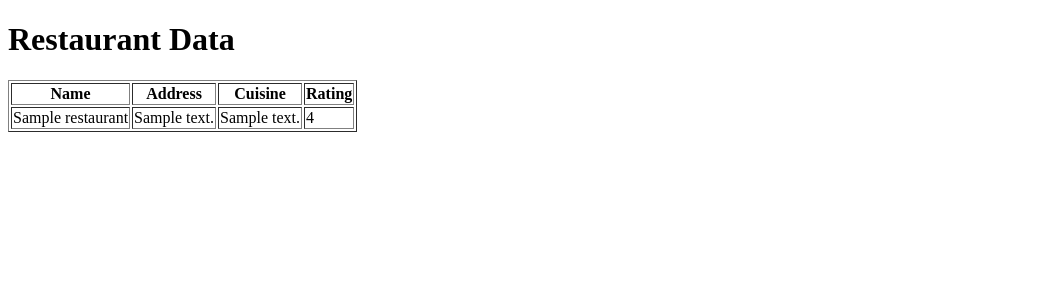
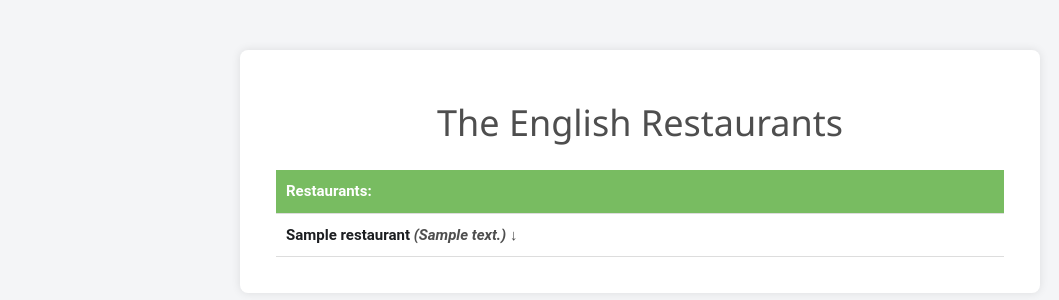
Before and after one commit to karthikkolarS/Restaurants-, a Flask app: page / in a window 1280 px wide. Shown: the top 300 px of the page, without its empty margins (0-1059 px from the left). Run offline with Flask 3, Linux system fonts and the light colour scheme; a database or web service that is not in the repository returns one stand-in record (values such as "Sample title"); data that the repository does not hold is empty.

Commit message:
Updated web interface with better styling, fonts and colours. Improved visualisations.

```diff
--- a/templates/index.html
+++ b/templates/index.html
@@ -3,37 +3,108 @@
 <head>
     <meta charset="UTF-8">
     <meta name="viewport" content="width=device-width, initial-scale=1.0">
-    <title>Restaurant Data</title>
+    <link rel="stylesheet" href="https://www.w3schools.com/w3css/4/w3.css">
+    <title>Restaurants</title>
+    <style>
+        body {
+            font-family: Roboto, sans-serif;
+            background-color: #f4f5f7;
+            color: #4e4e4e;
+            margin: 0;
+            padding: 0;
+        }
+
+        .container {
+            max-width: 800px;
+            margin: 50px auto;
+            padding: 20px;
+            background-color: #fff;
+            border-radius: 8px;
+            box-shadow: 0px 0px 10px 0px rgba(0,0,0,0.1);
+        }
+
+        h1 {
+            text-align: center;
+            margin-bottom: 20px;
+        }
+
+        table {
+            width: 100%;
+            border-collapse: collapse;
+            margin-top: 20px;
+        }
+
+        th, td {
+            padding: 10px;
+            text-align: left;
+            border-bottom: 1px solid #ddd;
+        }
+
+        th {
+            background-color: #78bc61;
+            color: #fff;
+        }
+
+        .restaurant-name {
+            color: #1c1e21;
+            text-decoration: none;
+            font-weight: bold;
+        }
+
+        .cuisines {
+            font-style: italic;
+            color: #4e4e4e;
+        }
+
+        .restaurant-details {
+            display: none;
+        }
+
+        .restaurant-details.active {
+            display: block;
+        }
+
+        .restaurant-details p {
+            margin: 0;
+        }
+    </style>
 </head>
 <body>
-    <h1>Restaurant Data</h1>
-    <table border="1">
+    <div class="container">
+        <div class="w3-panel f4f5f7">
+        <h1>The English Restaurants</h1>
+        <table>
+            <thead>
                 <tr>
-            <th>Name</th>
-            <th>Address</th>
-            <th>Cuisine</th>
-            <th>Rating</th>
+                    <th>Restaurants:</th>
                 </tr>
+            </thead>
+            <tbody>
                 {% for restaurant in restaurants %}
                 <tr>
-            <td>{{ restaurant.name }}</td>
-            <td>{{ restaurant.address }}</td>
                     <td>
-                {% if restaurant.cuisines %}
-                    {{ restaurant.cuisines }}
-                {% else %}
-                    N/A
-                {% endif %}
-            </td>
-            <td>
-                {% if restaurant.rating %}
-                    {{ restaurant.rating }}
-                {% else %}
-                    N/A
-                {% endif %}
+                        <a href = '#' class="restaurant-name">{{ restaurant.name }} <span class="cuisines">({{ restaurant.cuisines }}) ↓ </span></a>
+                        <div class="restaurant-details">
+                            <p><strong>Rating:</strong> {{ restaurant.rating }}</p>
+                            <p><strong>Address:</strong> {{ restaurant.address }}</p>
+                        </div>
                     </td>
                 </tr>
                 {% endfor %}
+            </tbody>
         </table>
+    </div>
+
+    <script>
+        const restaurantLinks = document.querySelectorAll('.restaurant-name');
+
+        restaurantLinks.forEach(link => {
+            link.addEventListener('click', function(event) {
+                event.preventDefault();
+                const details = this.nextElementSibling;
+                details.classList.toggle('active');
+            });
+        });
+    </script>
 </body>
 </html>
```
Lines whose indentation alone changed are shown as unchanged.
